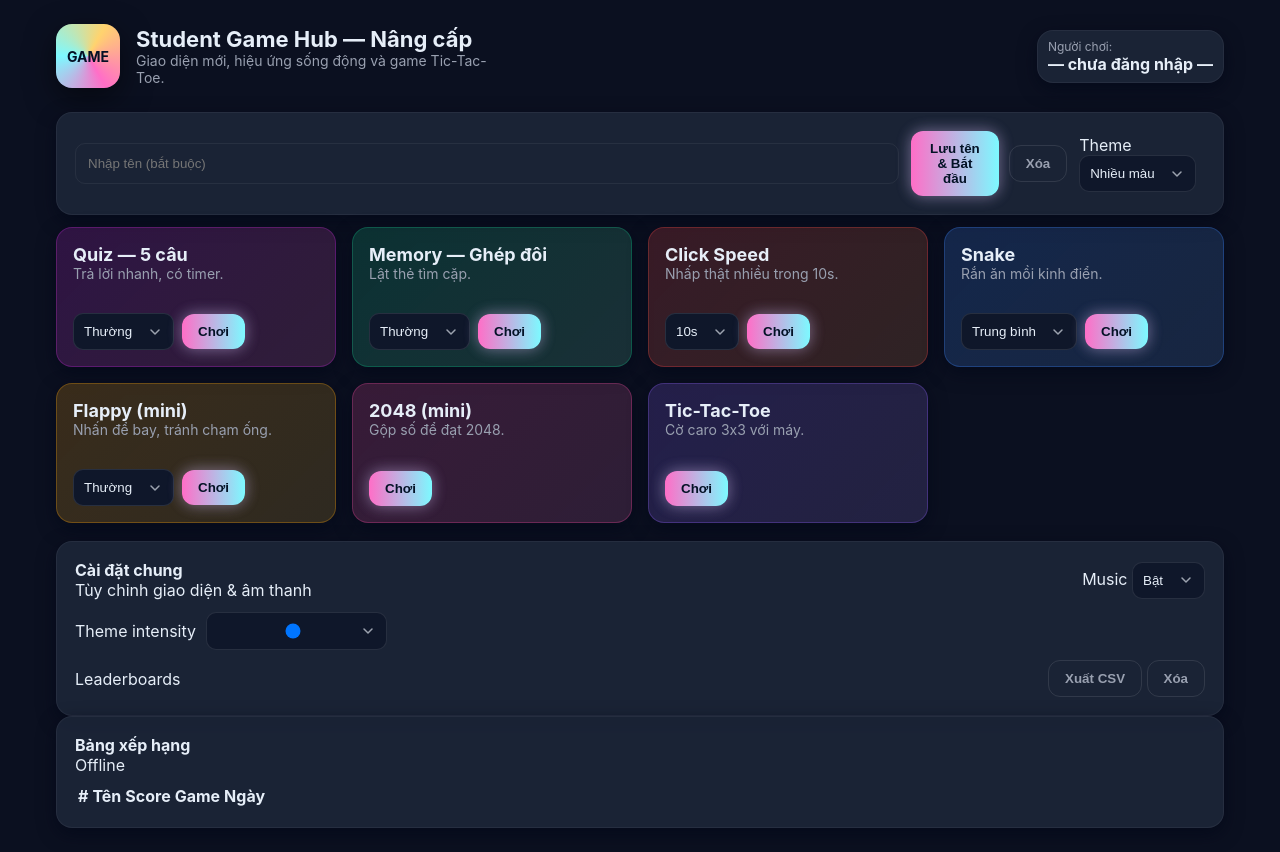
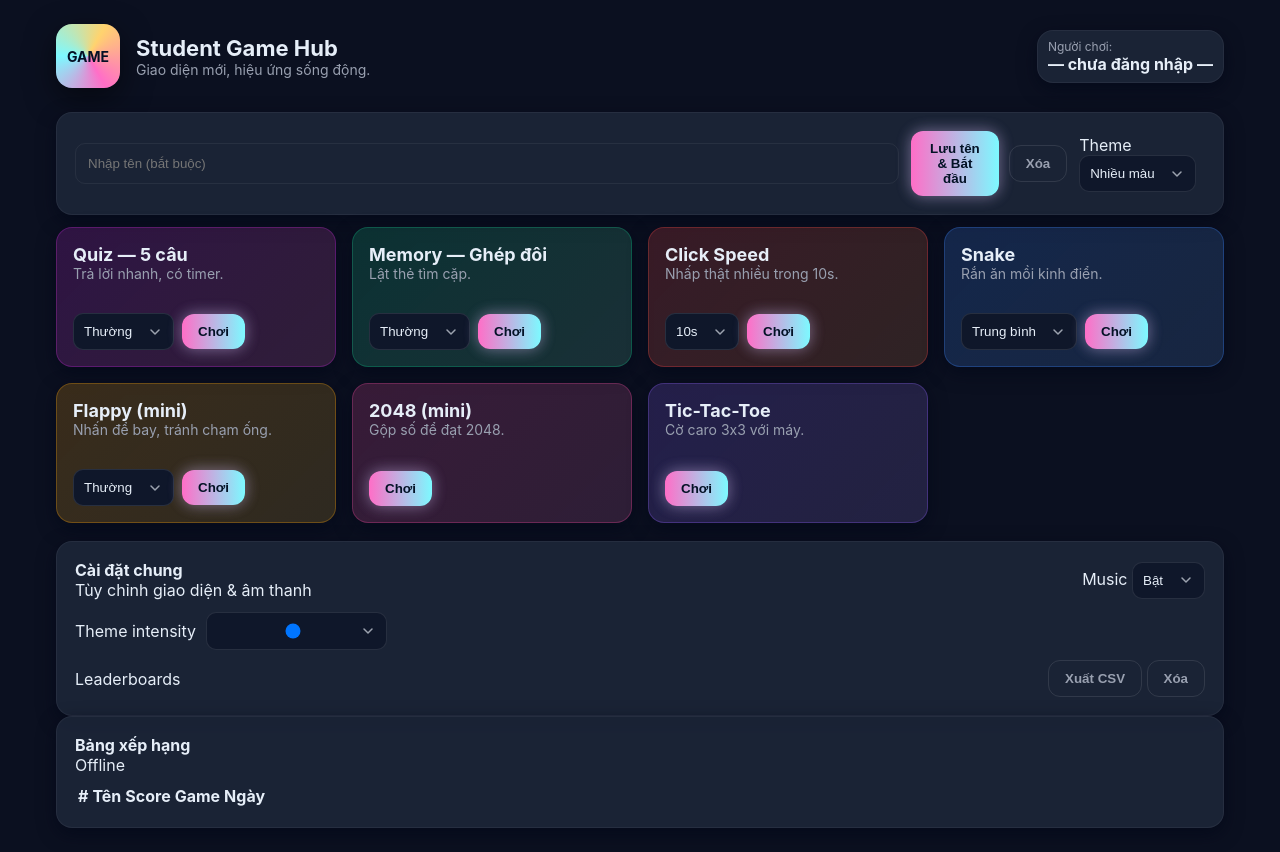
Before and after one commit to foxst15/tinhdiemqltt, a website: page game.html in a window 1280 px wide. Drawn offline with Linux system fonts and the light colour scheme; no server answers.

Commit message:
game.html

```diff
--- a/game.html
+++ b/game.html
@@ -3,7 +3,7 @@
 <head>
 <meta charset="utf-8" />
 <meta name="viewport" content="width=device-width,initial-scale=1" />
-<title>Student Game Hub — Nâng cấp</title>
+<title>Student Game Hub</title>
 <!--
   Student Game Hub - Enhanced Edition
   - Replaced "glass" modal with a solid, blurred background design.
@@ -179,8 +179,8 @@
   <header>
     <div class="logo">GAME</div>
     <div>
-      <h1>Student Game Hub — Nâng cấp</h1>
-      <p class="lead">Giao diện mới, hiệu ứng sống động và game Tic-Tac-Toe.</p>
+      <h1>Student Game Hub </h1>
+      <p class="lead">Giao diện mới, hiệu ứng sống động.</p>
     </div>
     <div class="top-right">
       <div class="card" style="padding:8px 10px">
```
